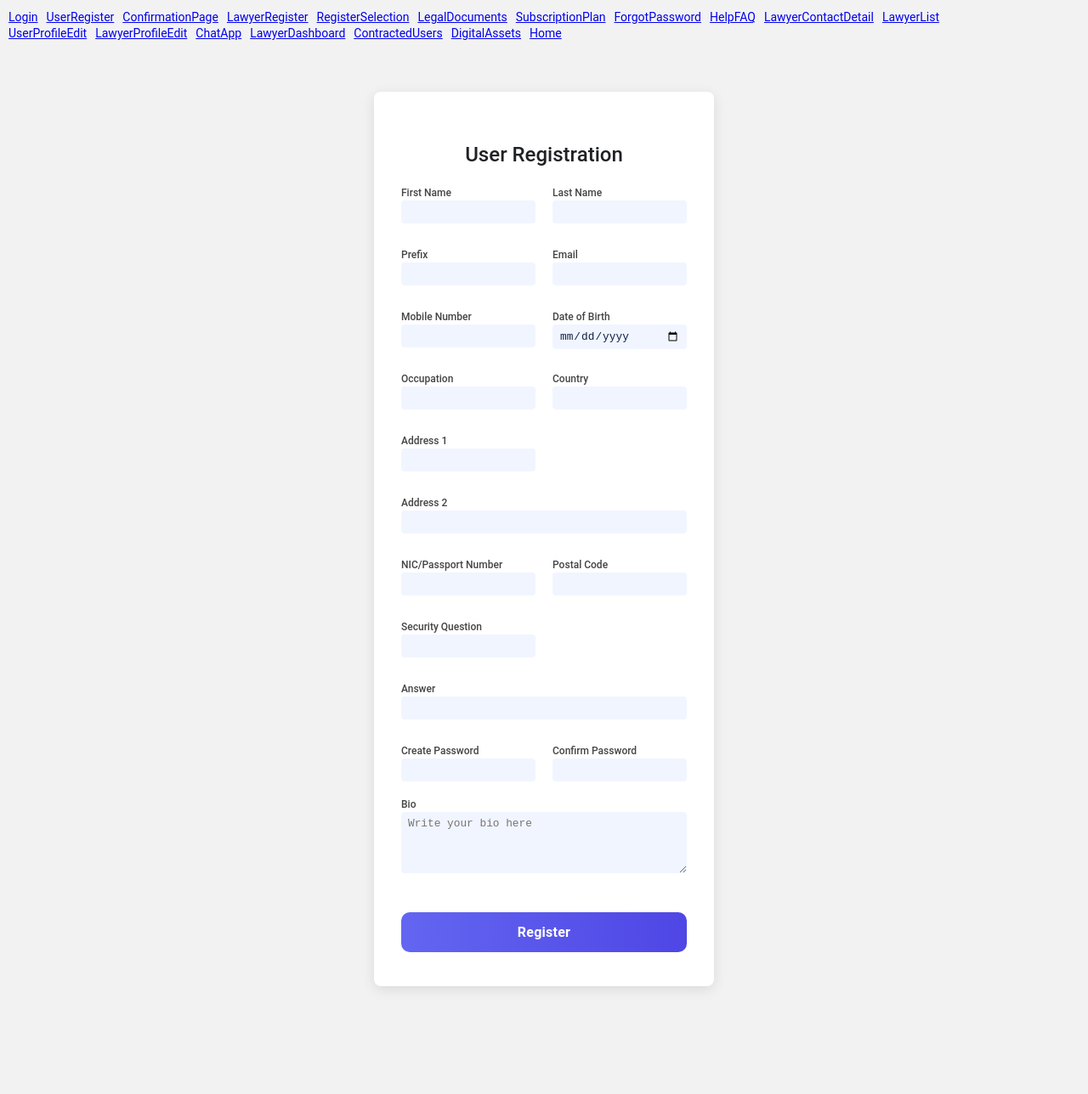
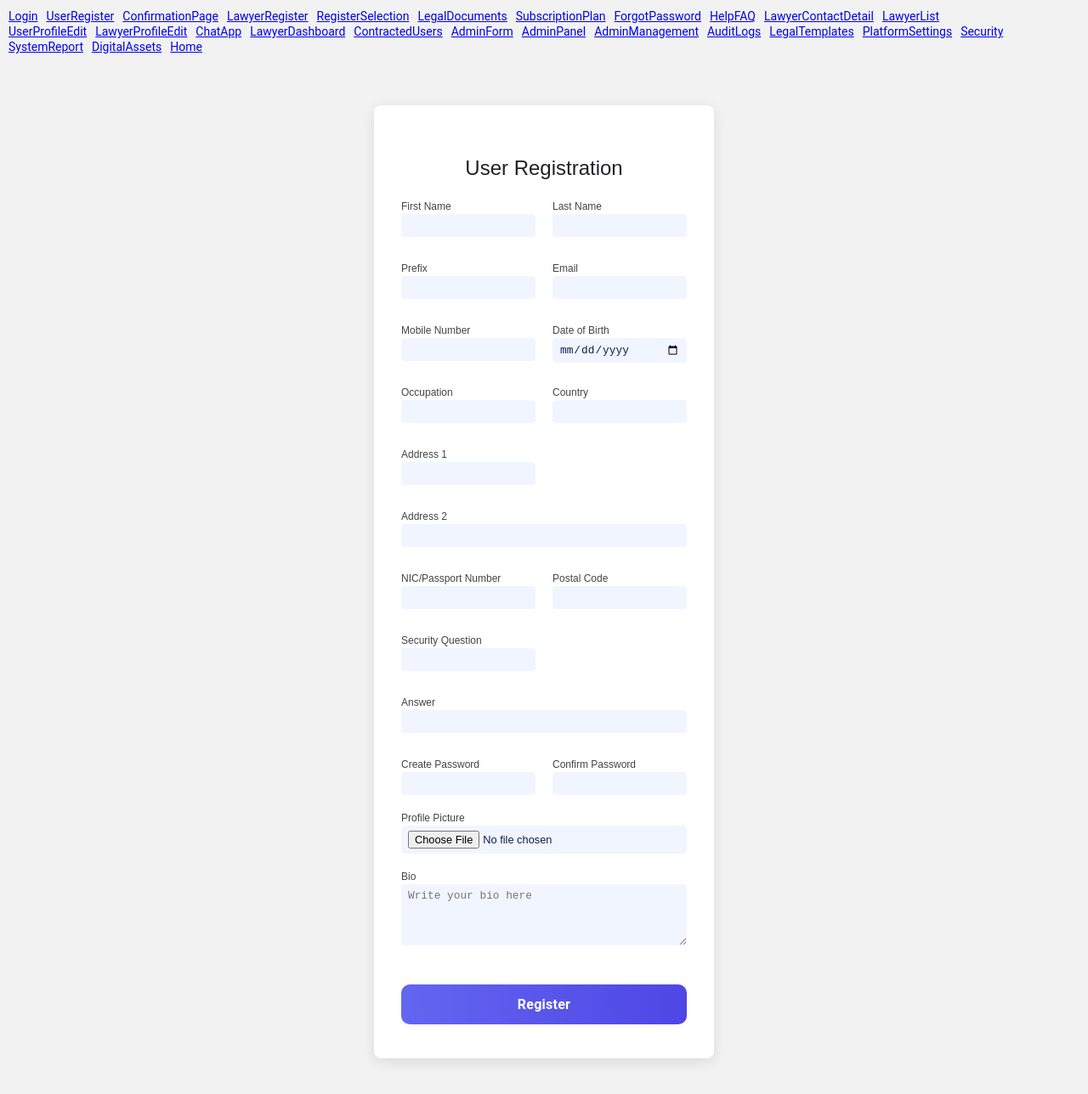
Before and after one commit to CodePro10187/LEGACY-APP-FRONT-END, a React (Vite) app: page /UserRegister in a window 1280 px wide. Shown: the top 1288 px of the page at 85% size. Before the commit the page ends 1221 px from the top, so only its background shows below. Built offline with nearby package versions, Linux system fonts and the light colour scheme.

Commit message:
vinuka's 18th commit

```diff
--- a/src/App.jsx
+++ b/src/App.jsx
@@ -16,6 +16,14 @@ import ChatApp from "./components/ChatApp";
 import LawyerProfileEdit from "./components/LawyerProfileEdit";
 import LawyerDashboard from "./components/LawyerDashboard";
 import ContractedUsers from "./components/ContractedUsers";
+import AdminForm from "./components/AdminForm";
+import AdminPanel from "./components/AdminPanel";
+import AdminManagement from "./components/AdminManagement";
+import AuditLogs from "./components/AuditLogs";
+import LegalTemplates from "./components/LegalTemplates";
+import PlatformSettings from "./components/PlatformSettings";
+import Security from "./components/Security";
+import SystemReport from "./components/SystemReport";
 
 import DigitalAssets from "./components/DigitalAssets";
 import Home from "./components/Home";
@@ -73,6 +81,31 @@ function App() {
         <Link to="/ContractedUsers" style={{ marginRight: 10 }}>
           ContractedUsers
         </Link>
+        <Link to="/AdminForm" style={{ marginRight: 10 }}>
+          AdminForm
+        </Link>
+        <Link to="/AdminPanel" style={{ marginRight: 10 }}>
+          AdminPanel
+        </Link>
+        <Link to="/AdminManagement" style={{ marginRight: 10 }}>
+          AdminManagement
+        </Link>
+        <Link to="/AuditLogs" style={{ marginRight: 10 }}>
+          AuditLogs
+        </Link>
+        <Link to="/LegalTemplates" style={{ marginRight: 10 }}>
+          LegalTemplates
+        </Link>
+        <Link to="/PlatformSettings" style={{ marginRight: 10 }}>
+          PlatformSettings
+        </Link>
+        <Link to="/Security" style={{ marginRight: 10 }}>
+          Security
+        </Link>
+        <br />
+        <Link to="/SystemReport" style={{ marginRight: 10 }}>
+          SystemReport
+        </Link>
 
         <Link to="/DigitalAssets" style={{ marginRight: 10 }}>
           DigitalAssets
@@ -97,6 +130,14 @@ function App() {
         <Route path="/ChatApp" element={<ChatApp />} />
         <Route path="/LawyerDashboard" element={<LawyerDashboard />} />
         <Route path="/ContractedUsers" element={<ContractedUsers />} />
+        <Route path="/AdminForm" element={<AdminForm />} />
+        <Route path="/AdminPanel" element={<AdminPanel />} />
+        <Route path="/AdminManagement" element={<AdminManagement />} />
+        <Route path="/AuditLogs" element={<AuditLogs />} />
+        <Route path="/LegalTemplates" element={<LegalTemplates />} />
+        <Route path="/PlatformSettings" element={<PlatformSettings />} />
+        <Route path="/Security" element={<Security />} />
+        <Route path="/SystemReport" element={<SystemReport />} />
 
         <Route path="/DigitalAssets" element={<DigitalAssets />} />
         <Route path="/" element={<Home />} />
--- a/src/components/LawyerRegister.jsx
+++ b/src/components/LawyerRegister.jsx
@@ -23,6 +23,7 @@ const LawyerRegister = () => {
     professionalLicenseNumber: "",
     licenseExpiryDate: "",
     bio: "",
+    profilePicture: null, // Added field for profile picture
   });
 
   const [documentFile, setDocumentFile] = useState(null);
@@ -34,8 +35,16 @@ const LawyerRegister = () => {
     setFormData((prev) => ({ ...prev, [name]: value }));
   };
 
+  // Handle profile picture change
   const handleFileChange = (e) => {
-    setDocumentFile(e.target.files[0]);
+    if (e.target.name === "profilePicture") {
+      setFormData((prev) => ({
+        ...prev,
+        profilePicture: e.target.files[0], // Store the selected profile picture file
+      }));
+    } else {
+      setDocumentFile(e.target.files[0]); // For the document file
+    }
   };
 
   const handleSubmit = async (e) => {
@@ -53,7 +62,11 @@ const LawyerRegister = () => {
     }
 
     if (documentFile) {
-      formPayload.append("documentFile", documentFile);
+      formPayload.append("documentFile", documentFile); // Append document file
+    }
+
+    if (formData.profilePicture) {
+      formPayload.append("profilePicture", formData.profilePicture); // Append profile picture
     }
 
     try {
@@ -89,6 +102,7 @@ const LawyerRegister = () => {
           professionalLicenseNumber: "",
           licenseExpiryDate: "",
           bio: "",
+          profilePicture: null,
         });
         setDocumentFile(null);
       } else {
@@ -166,6 +180,18 @@ const LawyerRegister = () => {
             </div>
           ))}
 
+          {/* Add Profile Picture Upload Field */}
+          <div className="form-group full-width">
+            <label htmlFor="profilePicture">Upload Profile Picture</label>
+            <input
+              id="profilePicture"
+              type="file"
+              name="profilePicture"
+              accept="image/*"
+              onChange={handleFileChange} // Handle profile picture change
+            />
+          </div>
+
           <div className="form-group full-width">
             <label htmlFor="documentFile">Upload Proof Document</label>
             <input
--- a/src/components/UserRegister.jsx
+++ b/src/components/UserRegister.jsx
@@ -20,6 +20,7 @@ const UserRegister = () => {
     password: "",
     confirmPassword: "",
     bio: "",
+    profilePicture: null, // Add a field to store the uploaded file
   };
 
   const [formData, setFormData] = useState(initialFormData);
@@ -29,6 +30,14 @@ const UserRegister = () => {
   const handleInputChange = (e) => {
     const { name, value } = e.target;
     setFormData((prev) => ({ ...prev, [name]: value }));
+  };
+
+  // Handle file input change (for profile picture)
+  const handleFileChange = (e) => {
+    setFormData((prev) => ({
+      ...prev,
+      profilePicture: e.target.files[0], // Store the selected file
+    }));
   };
 
   const resetForm = () => {
@@ -44,14 +53,19 @@ const UserRegister = () => {
       return;
     }
 
+    const formDataToSend = new FormData(); // Use FormData for file upload
+    for (const key in formData) {
+      formDataToSend.append(key, formData[key]);
+    }
+
     try {
-      const response = await fetch("http://localhost/digilegacy-backend/registeruser.php", {
-        method: "POST",
-        headers: {
-          "Content-Type": "application/json",
-        },
-        body: JSON.stringify(formData),
-      });
+      const response = await fetch(
+        "http://localhost/digilegacy-backend/registeruser.php",
+        {
+          method: "POST",
+          body: formDataToSend, // Send the FormData
+        }
+      );
 
       if (!response.ok) {
         const errorText = await response.text();
@@ -116,6 +130,18 @@ const UserRegister = () => {
             </div>
           ))}
 
+          {/* Add Profile Picture Upload Field */}
+          <div className="form-group full-width">
+            <label htmlFor="profilePicture">Profile Picture</label>
+            <input
+              id="profilePicture"
+              type="file"
+              name="profilePicture"
+              accept="image/*"
+              onChange={handleFileChange} // Handle file change
+            />
+          </div>
+
           <div className="form-group full-width">
             <label htmlFor="bio">Bio</label>
             <textarea
```
Also changed, not shown: src/components/AdminManagement.jsx (renamed from src/common/AdminManagement.jsx, +48 -11 lines), src/components/AdminPanel.css (renamed from src/common/AdminPanel.css), src/components/AdminPanel.jsx (renamed from src/common/AdminPanel.jsx), src/components/AuditLogs.jsx (renamed from src/common/AuditLogs.jsx), src/components/LegalTemplates.jsx (renamed from src/common/LegalTemplates.jsx), src/components/PlatformSettings.jsx (renamed from src/common/PlatformSettings.jsx), src/components/Security.jsx (renamed from src/common/Security.jsx), src/components/SystemReport.jsx (renamed from src/common/SystemReport.jsx).
